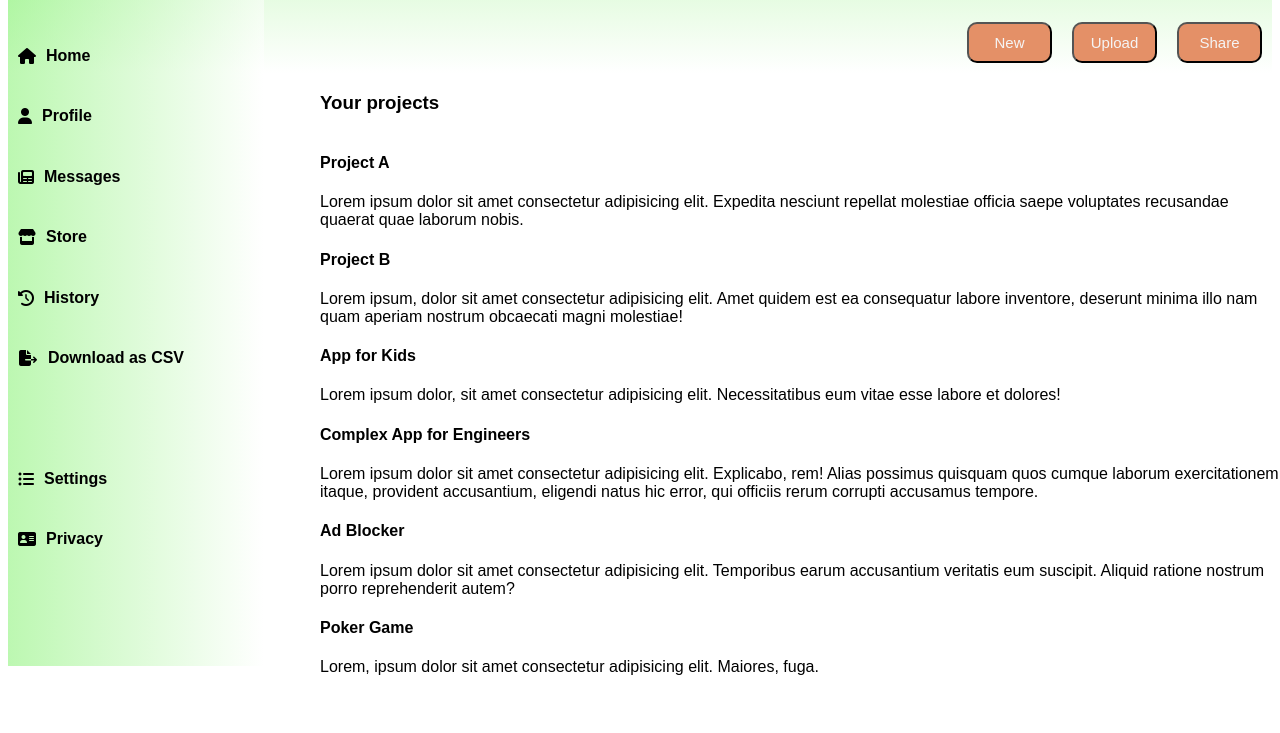
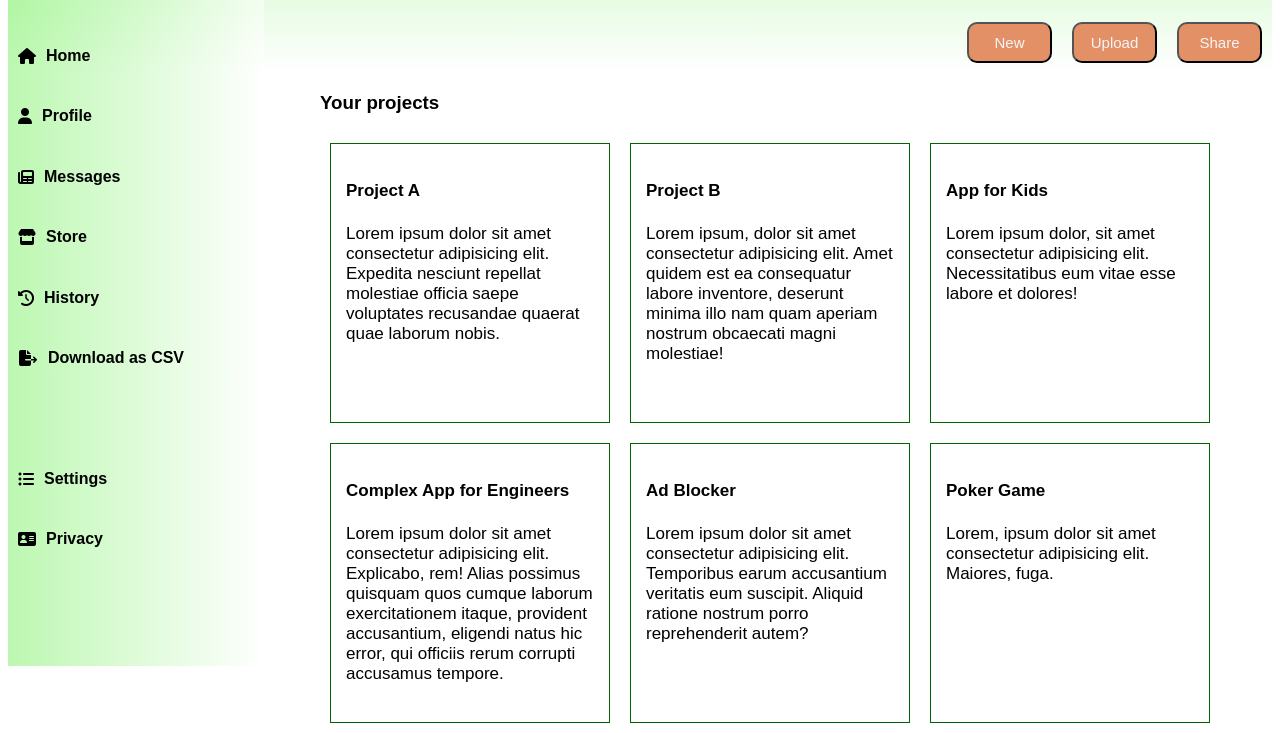
Before and after one commit to VirgilLungu27/admin-dashboard, a plain HTML site: page index.html in a window 1280 px wide. Shown: the part 134-867 px from the top of the page. Before the commit the page ends 826 px from the top, so only its background shows below. Drawn offline with Linux system fonts and the light colour scheme.

Commit message:
Add border for each grid element in the container

```diff
--- a/style.css
+++ b/style.css
@@ -139,5 +139,17 @@ header > .welcome > .button > button:hover {
 .container {
     position: absolute;
     left: 25%;
+}
+
+.container > .projects {
     display: grid;
+    grid-template-columns: 300px 300px 300px;
+    grid-template-rows: 300px 300px;
 }
+
+.container > .projects > div {
+    padding: 15px;
+    margin: 10px;
+    border: 0.5px solid darkgreen;
+    font-size: 17px;
+}
```
